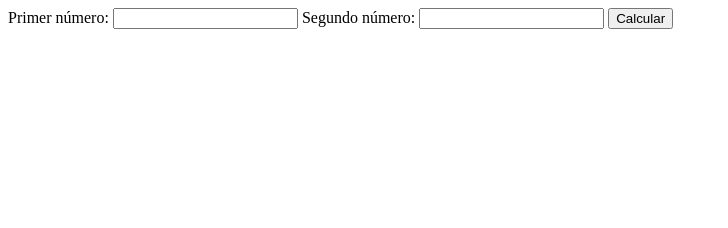
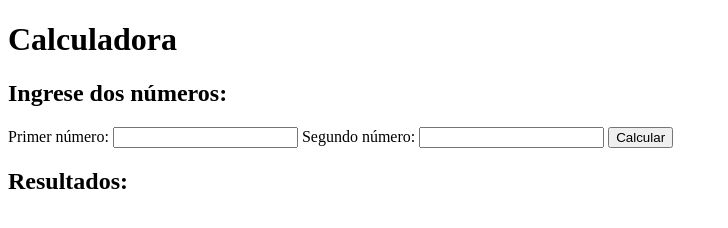
Before and after one commit to milyyy01/Portafolio---Aplicaciones-Web, a plain HTML site: page taller_03/index.html in a window 1280 px wide. Shown: the whole page, without its empty margins (0-728 px from the left). Drawn offline with Linux system fonts and the light colour scheme.

Commit message:
Actividad en clase

```diff
--- a/taller_03/index.html
+++ b/taller_03/index.html
@@ -5,10 +5,13 @@
     <title>Operaciones con bucle</title>
 </head>
 <body>
+    <h1><b>Calculadora</b></h1>
+    <h2><b>Ingrese dos números:</b></h2>
     <label>Primer número: <input type="number" id="num1"></label>
     <label>Segundo número: <input type="number" id="num2"></label>
     <button id="btnCalcular">Calcular</button>
 
+    <h2><b>Resultados:</b></h2>
     <div id="resultados"></div>
 
     <script src="logica.js"></script>
```
